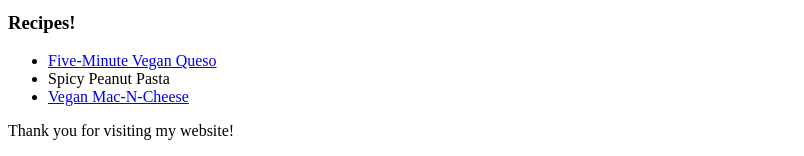
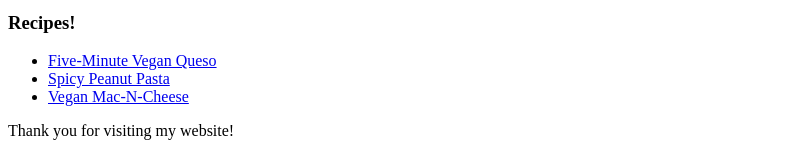
Before and after one commit to sammyb1rd/odin-recipes, a plain HTML site: page index.html in a window 1280 px wide. Shown: the part 173-329 px from the top of the page, without its empty margins (0-804 px from the left). Drawn offline with Linux system fonts and the light colour scheme.

Commit message:
Updated Index.html

```diff
--- a/index.html
+++ b/index.html
@@ -20,7 +20,7 @@
     <h3>Recipes!</h3>
     <ul>
         <li><a href="recipes/five-minute-queso.html">Five-Minute Vegan Queso</a></li>
-        <li><a href="recipes/spicy-peanut-pasta.html"></a>Spicy Peanut Pasta</li>
+        <li><a href="recipes/spicy-peanut-pasta.html">Spicy Peanut Pasta</a></li>
         <li><a href="recipes/vegan-mac-n-cheese.html">Vegan Mac-N-Cheese</a></li>
     </ul>
     <p></p>
```
